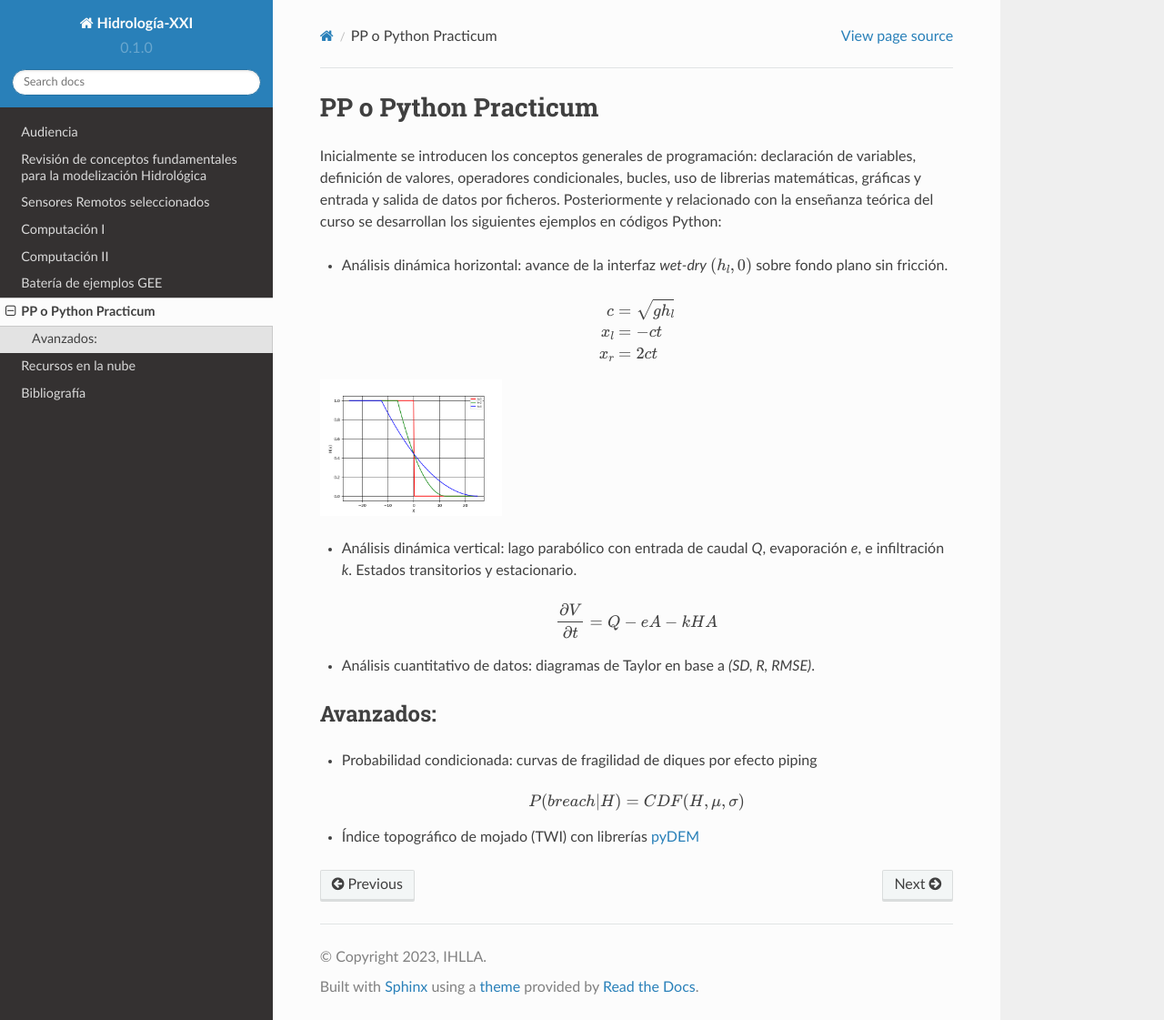
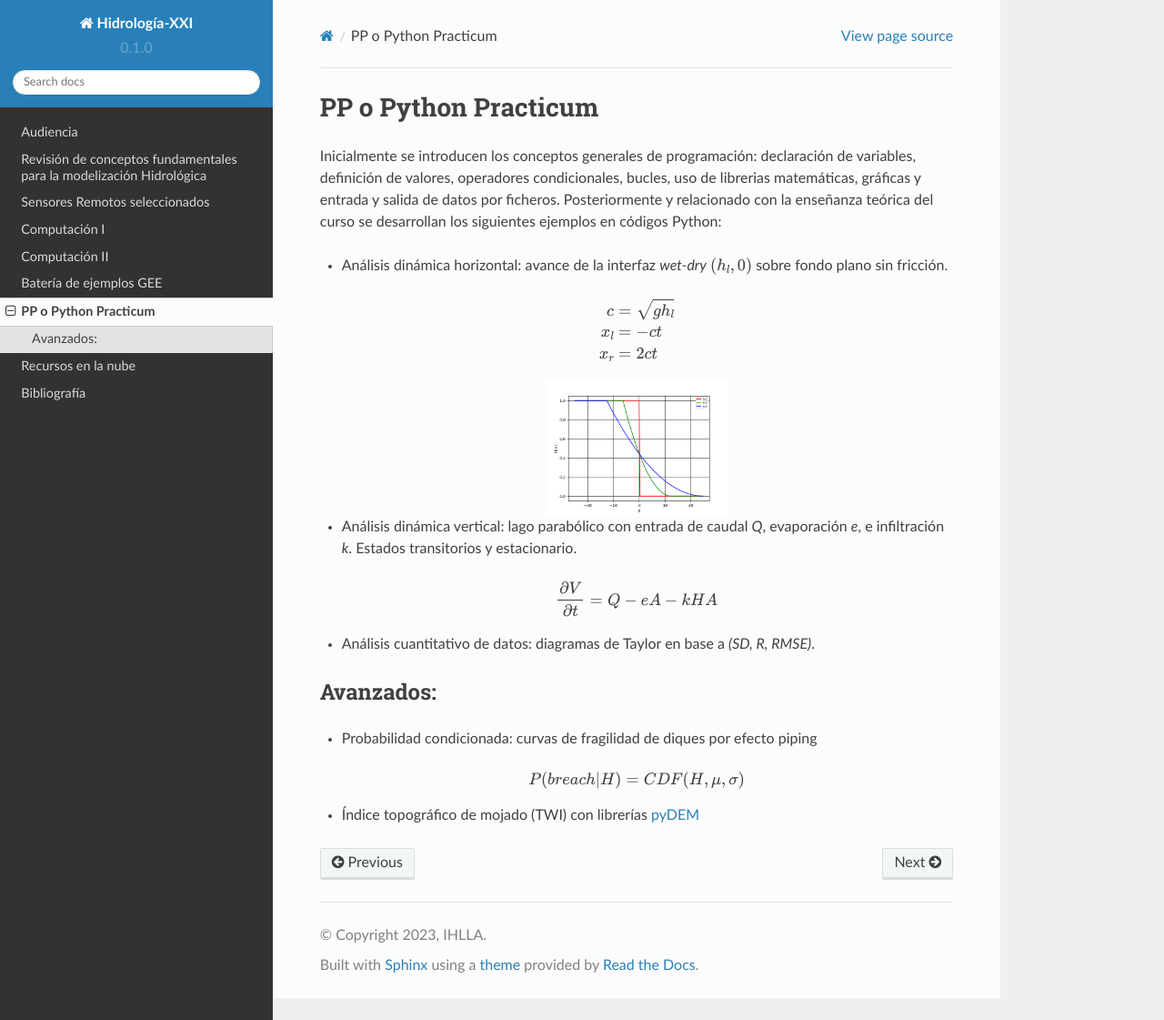
Before and after one commit to ivillamadrid/HidrologiaXXI, a Sphinx documentation site: the page built from docs/source/pythonpracticum.rst, in a window 1280 px wide and 1121 px high. Shown: the whole window at 91% size. Built offline with Sphinx 7.4.7 and the Read the Docs theme 2.0.0, drawn with Linux system fonts in a browser that asks for light colours.

Commit message:
Update pythonpracticum.rst

```diff
--- a/docs/source/pythonpracticum.rst
+++ b/docs/source/pythonpracticum.rst
@@ -14,7 +14,8 @@ Posteriormente y relacionado con la enseñanza teórica del curso se desarrollan
 
 .. image:: ./Pics/Dry-Wet_Analytic_pp1.png
   :width: 200
-  :alt: "Dry-Wet"
+  :alt: Dry-Wet
+  :align: center
 
 * Análisis dinámica vertical: lago parabólico con entrada de caudal *Q*, evaporación *e*, e infiltración *k*. Estados transitorios y estacionario.
 
```
